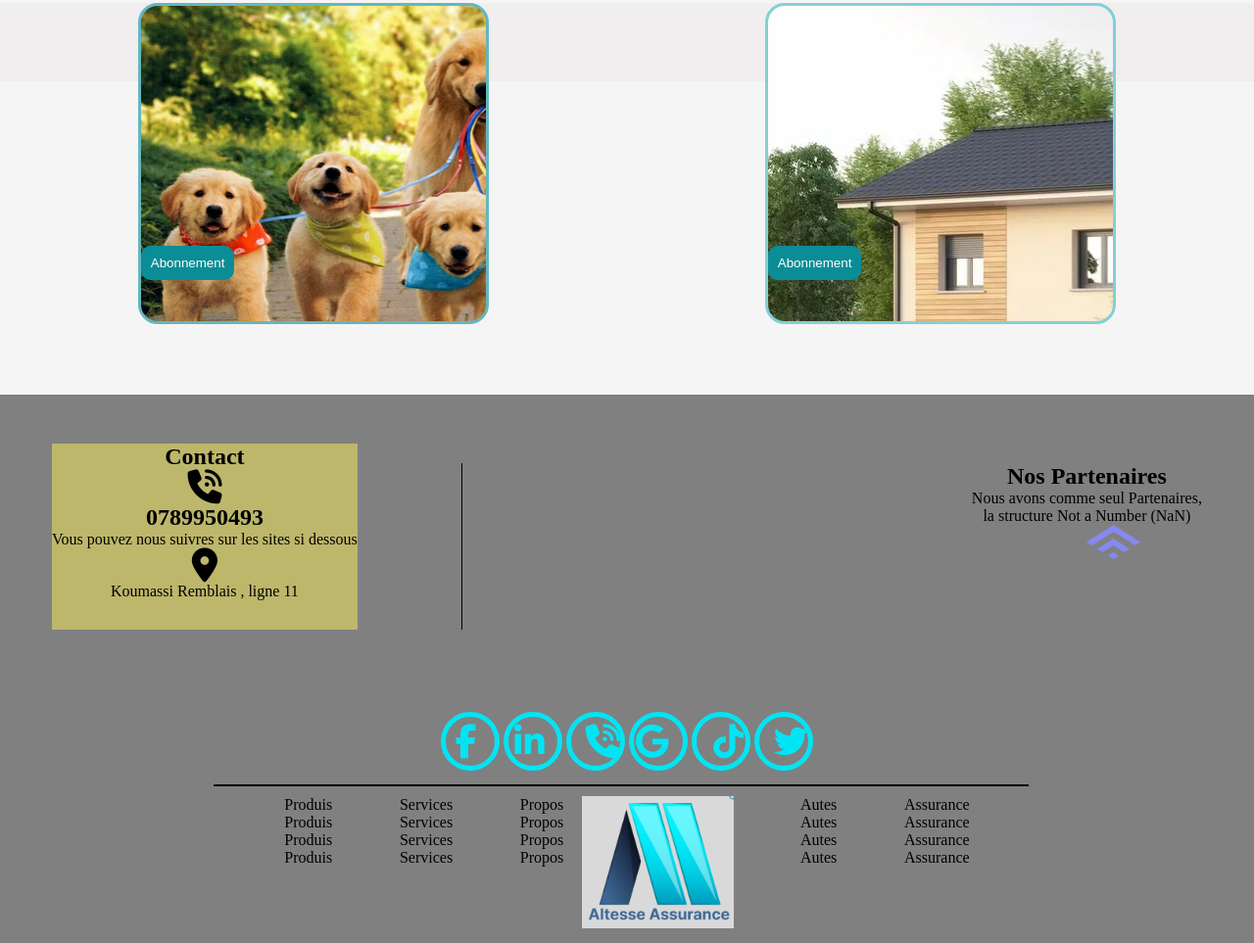
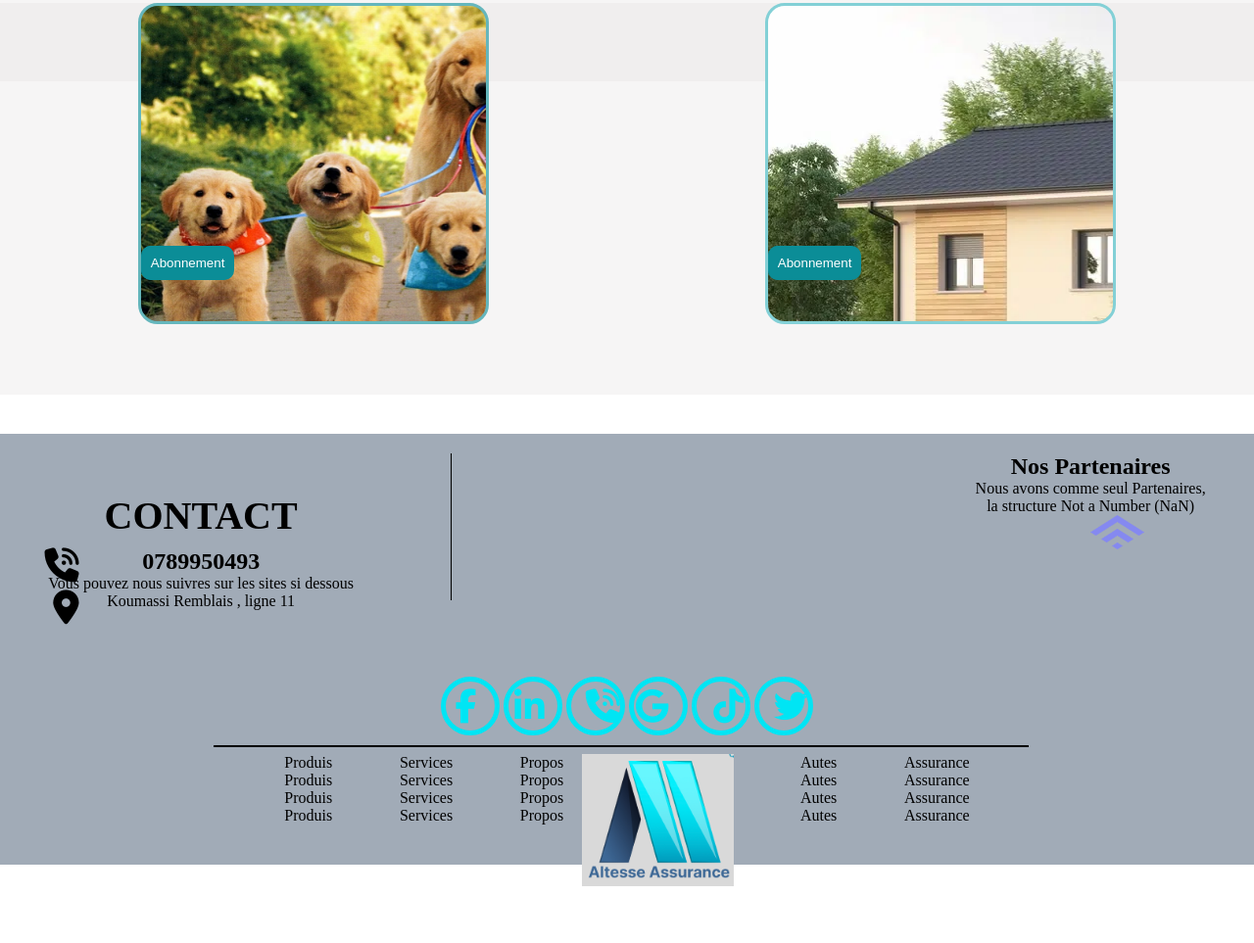
Before and after one commit to Jean-altesse/Jean-altesse.github.io, a plain HTML site: page Index.html in a window 1280 px wide. Shown: the part 1757-2720 px from the top of the page at 98% size. After the commit the page ends 2662 px from the top, so only its background shows below. Drawn offline with Linux system fonts and the light colour scheme.

Commit message:
modif ludi soir

```diff
--- a/Css/Main.css
+++ b/Css/Main.css
@@ -190,8 +190,8 @@ button
 .foot
 {
     width: 100%;
-    background-color: grey;
-    height: 40vh;
+    background-color: #a1abb7;
+    height: 30vh;
     top: 300%;
     position: absolute;
 }
@@ -288,11 +288,11 @@ button
 
 .foot1
 {
-    background-color: gray;
+    background-color: #a1abb7;
     position: absolute;
-    top: 270%;
+    top: 275%;
     width: 100%;
-    height: 30vh;
+    height: 25vh;
     display: flex;
     justify-content: space-around;
 }
@@ -307,18 +307,30 @@ button
 .foot12
 {
     border-left: 1px solid;
-    padding-left: 520px;
-    height: 180px;
+    padding-left: 535px;
+    height: 150px;
     text-align: center;
     position: relative;
-    top: 70px;
+    top: 20px;
 }
 
 .foot11
 {
     text-align: center;
     top: 10%;
-    background-color: darkkhaki;
     position: relative;
     top: 50px;
 }
+
+.foot1 div .ph
+{
+    position: absolute;
+    right: 90%;
+}
+
+.foot1 div .lo
+{
+    position: absolute;
+    right: 90%;
+    top: 110px;
+}
--- a/Index.html
+++ b/Index.html
@@ -77,11 +77,11 @@
                 <!-------------FOOTER-1-------------->
     <div  class="foot1">
         <div class="foot11">
-            <h2>Contact</h2>
-            <i class="fa-solid fa-phone-volume " style="font-size: 35px;"></i><!--ICONE-->
+            <h2 style="margin: 10px; font-size: 40px;">CONTACT</h2>
+            <i class="fa-solid fa-phone-volume ph" style="font-size: 35px;"></i><!--ICONE-->
             <h2>0789950493</h2>
             <p>Vous pouvez nous suivres sur les sites si dessous</p>
-            <i class="fa-sharp fa-solid fa-location-dot" style="font-size: 35px;"></i><!--ICONE-->
+            <i class="fa-sharp fa-solid fa-location-dot lo" style="font-size: 35px;"></i><!--ICONE-->
             <p>Koumassi Remblais , ligne 11</p>
         </div>
         <div class="foot12">
```
